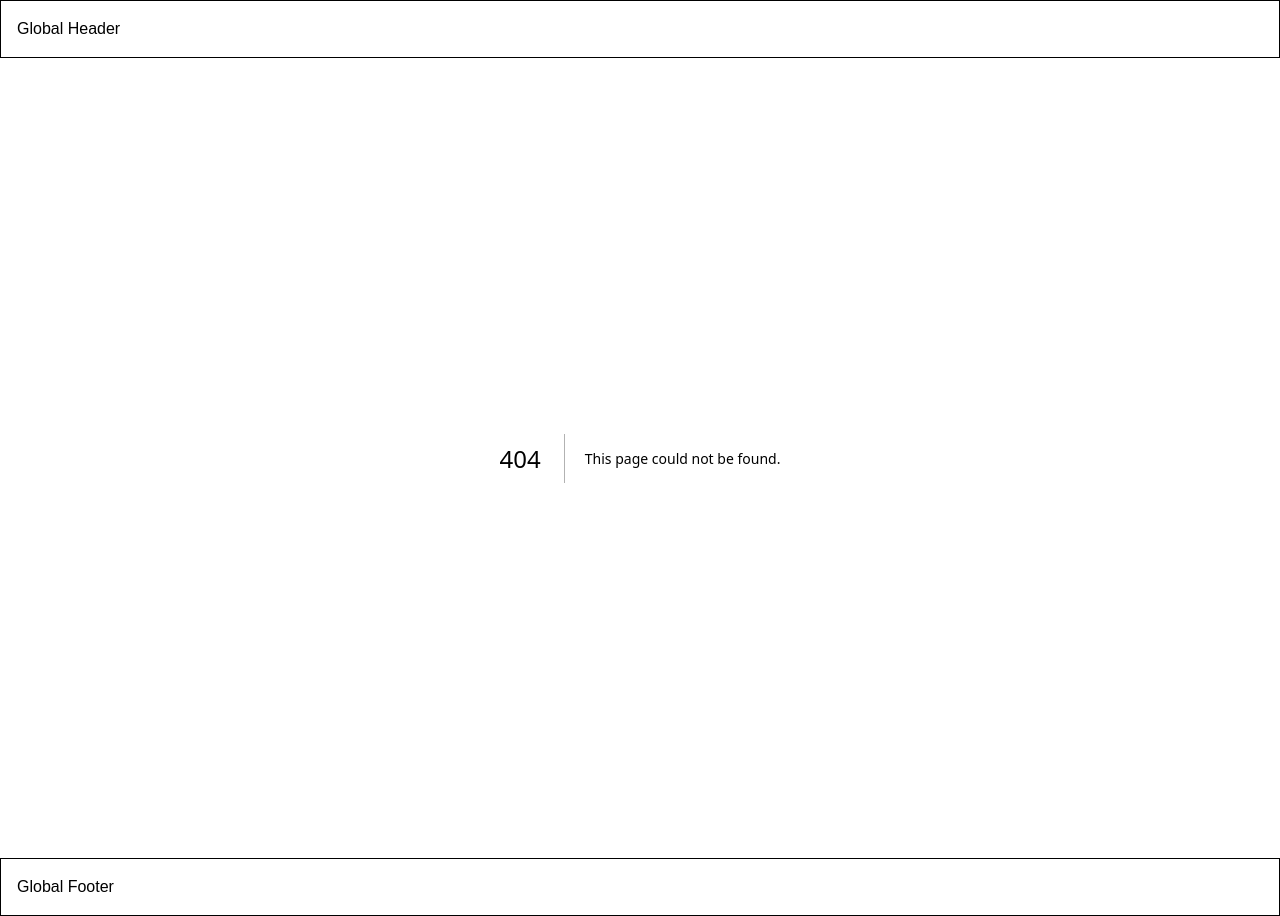
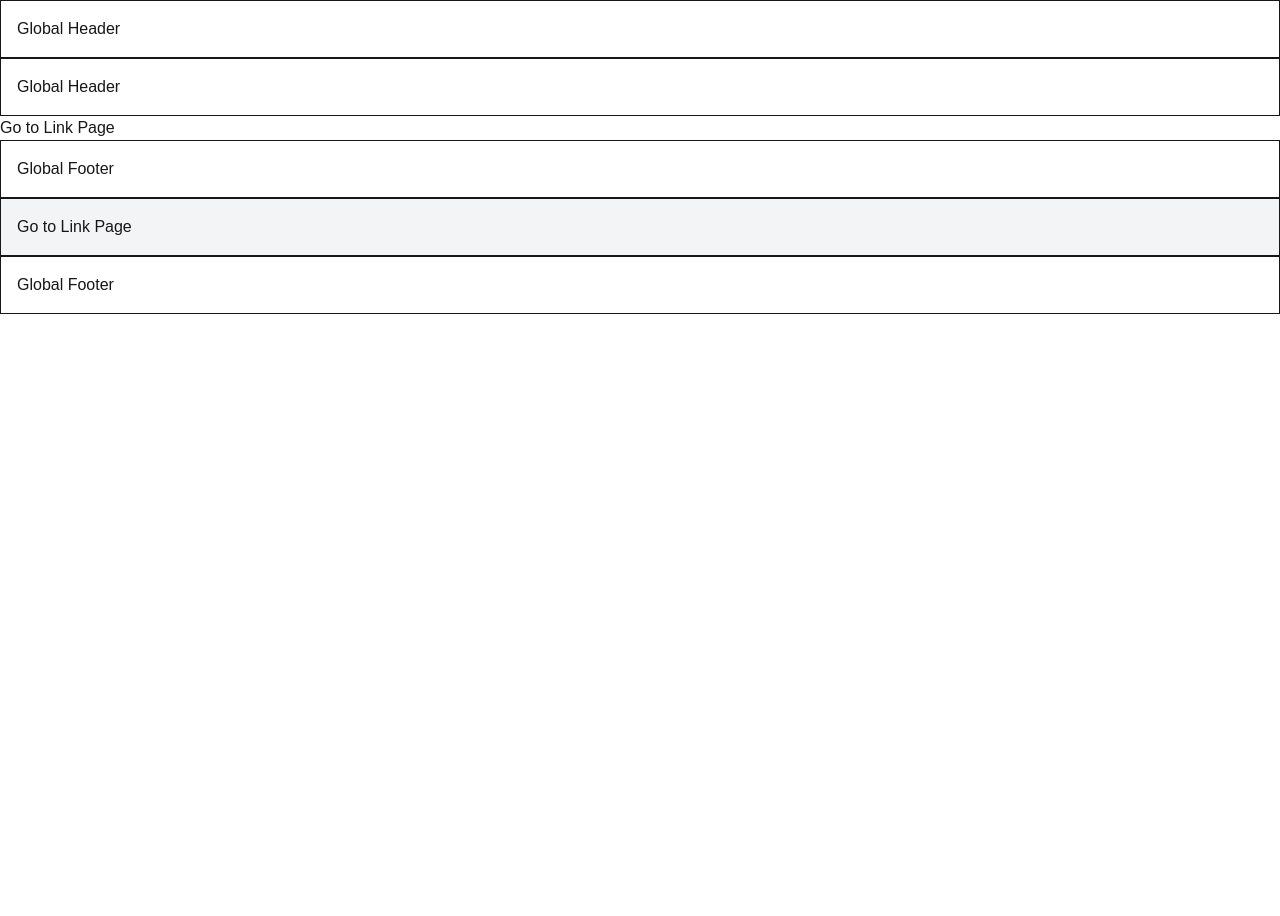
Before and after one commit to prataprai7/tsx, a Next.js app: page /example/redirect-client in a window 1280 px wide. Before the commit this address had no page. After the commit the page ends 800 px from the top, so only its background shows below. Built offline with nearby package versions, Linux system fonts and the light colour scheme.

Commit message:
feat: add client-side redirect page using useRouter and router.push

```diff
--- /dev/null
+++ b/app/example/redirect-client/page.tsx
@@ -0,0 +1,16 @@
+"use client";  //client componenet
+//any time you use hook/states use client
+import { useRouter } from "next/navigation"; //hook
+
+
+export default function RedirectClient() {
+    const router = useRouter();
+    const changeUrl = ()=> {
+        router.push("/example/link");  //functional redirect
+    }
+    return (
+        <div>
+            <button onClick={changeUrl}>Go to Link Page</button>
+        </div>
+    );
+}
```
